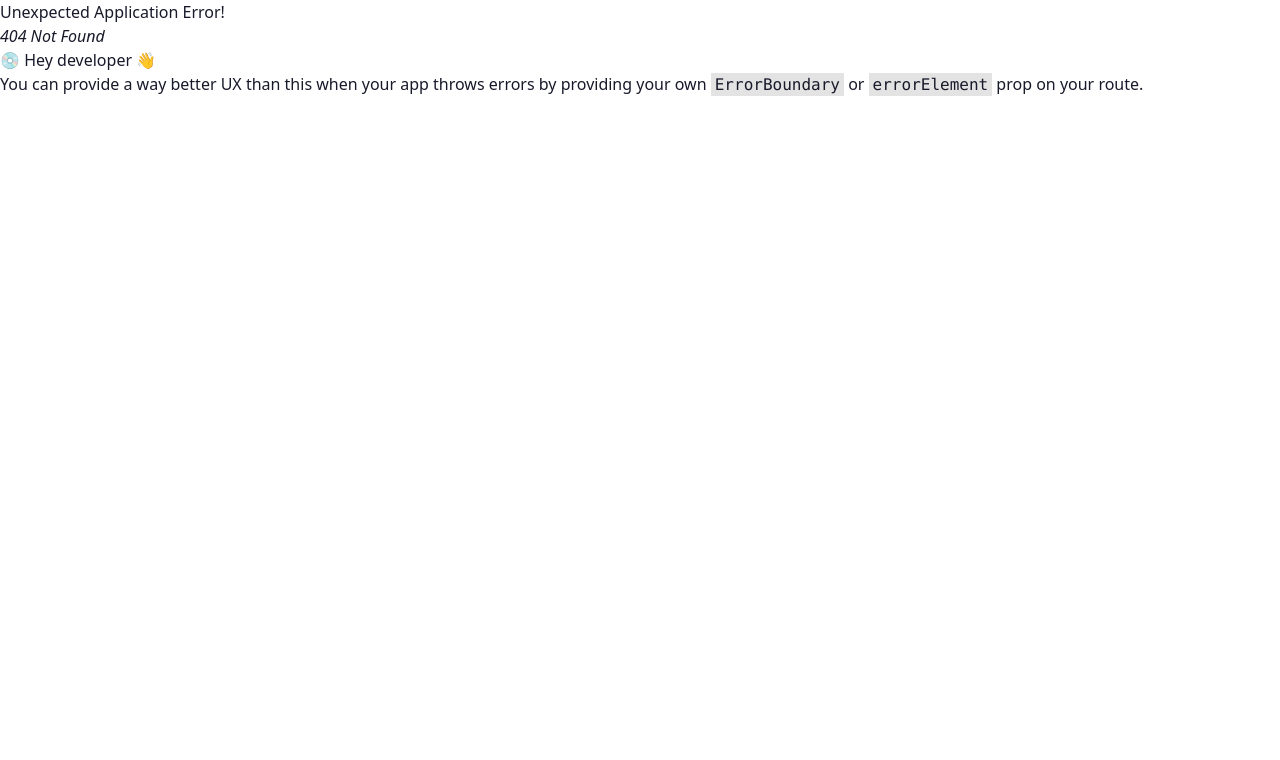
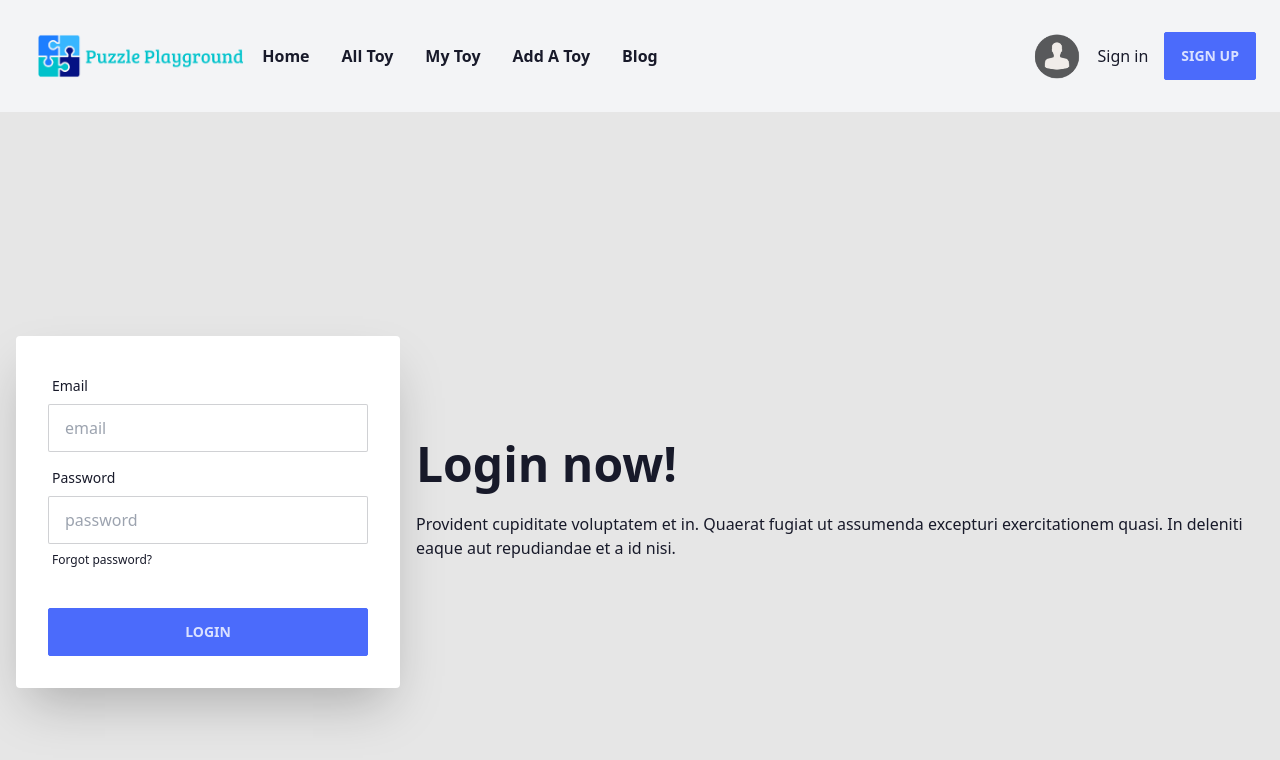
Before and after one commit to joy271f/puzzle-playground-client, a React (Vite) app: page /sign-in in a window 1280 px wide. Before the commit this address had no page. Shown: the top 760 px of the page. Built offline with nearby package versions, Linux system fonts and the light colour scheme.

Commit message:
Banner Section Done

```diff
--- /dev/null
+++ b/src/pages/Home/Banner/Banner.jsx
@@ -0,0 +1,21 @@
+import banner from '../../../assets/banner.jpg';
+
+const Banner = () => {
+    return (
+        <div>
+            <div className="relative">
+                <img src={banner} className="w-full" />
+                <div className="absolute text-center bottom-0 w-full flex items-center top-5 bg-gradient-to-t from-black">
+                    <div className="text-white w-3/4 mx-auto space-y-5">
+                        <h2 className='text-5xl font-bold'>Challenge Your Mind</h2>
+                        <p>Unlock your brain's potential and dive into a world of captivating puzzles on our website.</p>
+                        <div>
+                            <button className="btn btn-primary mr-5">Unlock Your Brain</button>
+                        </div>
+                    </div>
+                </div>
+            </div>
+        </div>
+    );
+}
+export default Banner;
--- a/src/pages/Home/Home/Banner/Banner.jsx
+++ /dev/null
@@ -1,12 +0,0 @@
-import banner from '../../../../assets/banner.jpg'
-
-
-
-const Banner = () => {
-    return (
-        <div>
-            <img src={banner} className='object-contain w-full' alt="" />
-        </div>
-    );
-}
-export default Banner;
--- a/src/pages/Home/Home/Home.jsx
+++ b/src/pages/Home/Home/Home.jsx
@@ -1,4 +1,4 @@
-import Banner from "./Banner/Banner";
+import Banner from "../Banner/Banner";
 
 const Home = () => {
     return (
@@ -7,4 +7,5 @@ const Home = () => {
         </div>
     );
 };
+
 export default Home;
--- /dev/null
+++ b/src/pages/Home/Login/Signin.jsx
@@ -0,0 +1,37 @@
+
+const Signin = () => {
+    return (
+        <div className="hero min-h-screen bg-base-200">
+            <div className="hero-content flex-col lg:flex-row-reverse">
+                <div className="text-center lg:text-left">
+                    <h1 className="text-5xl font-bold">Login now!</h1>
+                    <p className="py-6">Provident cupiditate voluptatem et in. Quaerat fugiat ut assumenda excepturi exercitationem quasi. In deleniti eaque aut repudiandae et a id nisi.</p>
+                </div>
+                <div className="card flex-shrink-0 w-full max-w-sm shadow-2xl bg-base-100">
+                    <div className="card-body">
+                        <div className="form-control">
+                            <label className="label">
+                                <span className="label-text">Email</span>
+                            </label>
+                            <input type="text" placeholder="email" className="input input-bordered" />
+                        </div>
+                        <div className="form-control">
+                            <label className="label">
+                                <span className="label-text">Password</span>
+                            </label>
+                            <input type="text" placeholder="password" className="input input-bordered" />
+                            <label className="label">
+                                <a href="#" className="label-text-alt link link-hover">Forgot password?</a>
+                            </label>
+                        </div>
+                        <div className="form-control mt-6">
+                            <button className="btn btn-primary">Login</button>
+                        </div>
+                    </div>
+                </div>
+            </div>
+        </div>
+    );
+};
+
+export default Signin;
--- a/src/pages/Shared/Navbar/Navbar.jsx
+++ b/src/pages/Shared/Navbar/Navbar.jsx
@@ -1,5 +1,6 @@
 import { Link, NavLink } from "react-router-dom";
 import logo from '../../../../public/logo.png'
+import person from '../../../assets/person.jpg'
 
 const Navbar = () => {
 
@@ -10,7 +11,7 @@ const Navbar = () => {
         <li><NavLink to='/my-toy'>My Toy</NavLink></li>
         <li><NavLink to='/add-toy'>Add A Toy</NavLink></li>
         <li><NavLink to='/blog'>Blog</NavLink></li>
-</>
+    </>
 
     return (
         <div className="navbar h-28 bg-gray-100">
@@ -33,6 +34,10 @@ const Navbar = () => {
                 </ul>
             </div>
             <div className="navbar-end ms-auto md:mr-4">
+
+                <div className="tooltip tooltip-bottom" data-tip="Joy Chandra Das">
+                    <img src={person} alt="" className="w-12 mr-4" />
+                </div>
                 <Link className="md:mr-4">Sign in</Link>
                 <Link><button className="btn btn-primary">Sign up</button></Link>
             </div>
```
Also changed, not shown: src/Routes/Route.jsx (+6 -1 lines), src/assets/banner.jpg, src/assets/person.jpg (added).
